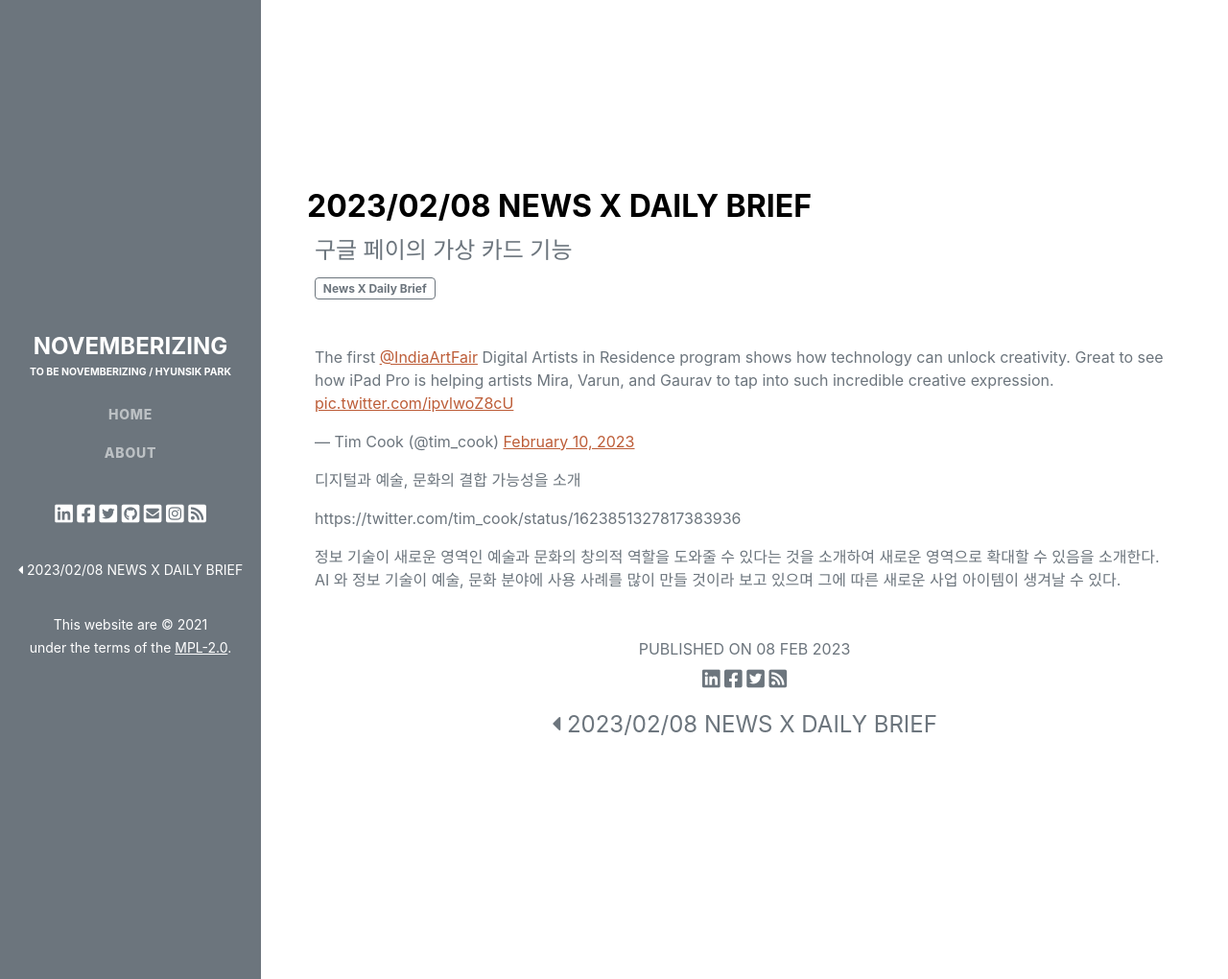
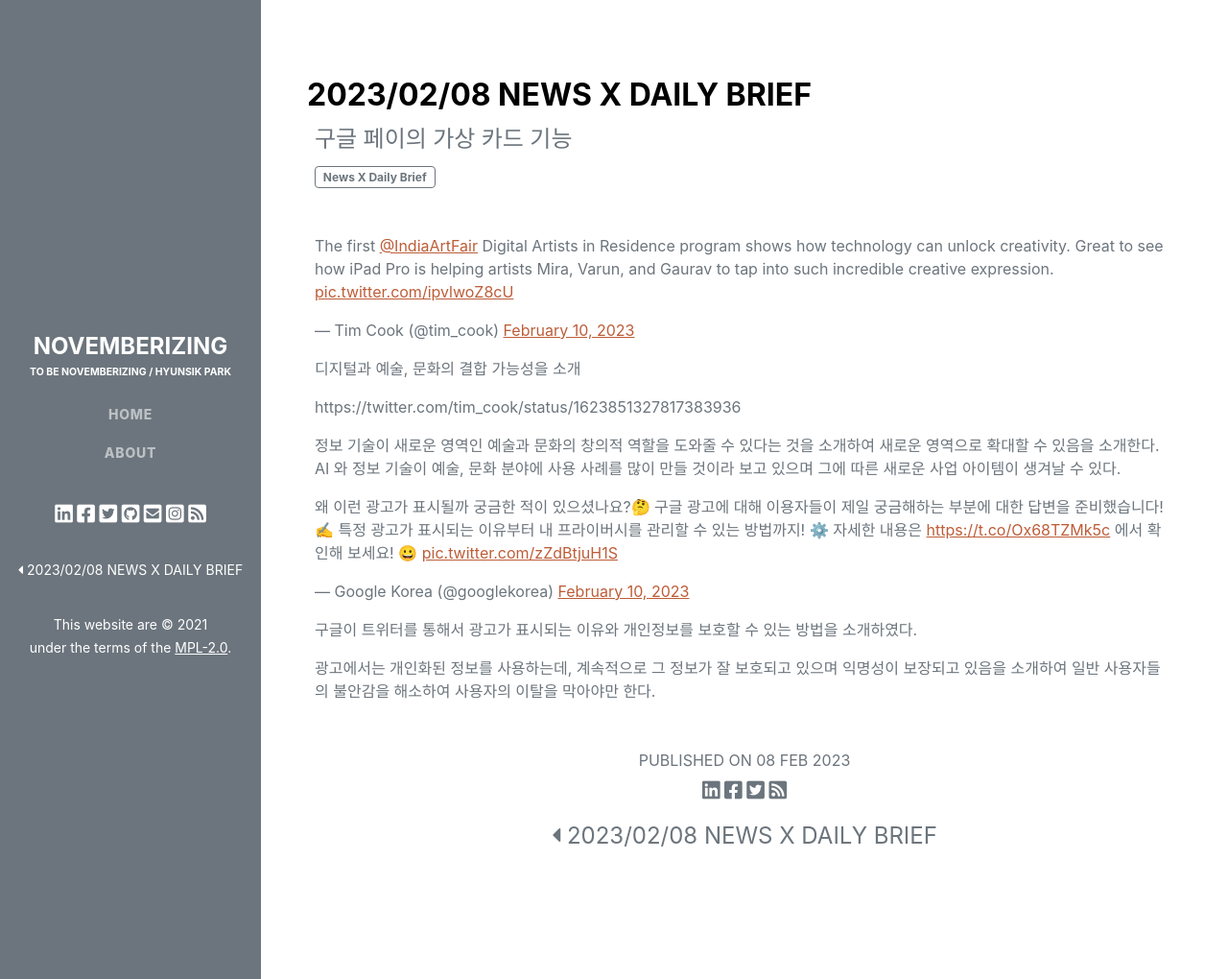
Before and after one commit to novemberizing/novemberizing.github.io, a Jekyll site: the page built from _posts/2023-02-10-TwitterBrief20230210.md, in a window 1280 px wide and 1020 px high. Shown: the whole window at 96% size. Built offline with Jekyll 4.4.1, drawn with Linux system fonts in a browser that asks for light colours; comment, search, counter and statistics services are not loaded.

Commit message:
업데이트

```diff
--- a/_posts/2023-02-10-TwitterBrief20230210.md
+++ b/_posts/2023-02-10-TwitterBrief20230210.md
@@ -17,3 +17,10 @@
 정보 기술이 새로운 영역인 예술과 문화의 창의적 역할을 도와줄 수 있다는 것을 소개하여
 새로운 영역으로 확대할 수 있음을 소개한다. AI 와 정보 기술이 예술, 문화 분야에 사용 사례를
 많이 만들 것이라 보고 있으며 그에 따른 새로운 사업 아이템이 생겨날 수 있다.
+
+<blockquote class="twitter-tweet"><p lang="ko" dir="ltr">왜 이런 광고가 표시될까 궁금한 적이 있으셨나요?🤔 구글 광고에 대해 이용자들이 제일 궁금해하는 부분에 대한 답변을 준비했습니다!✍️ 특정 광고가 표시되는 이유부터 내 프라이버시를 관리할 수 있는 방법까지! ⚙️ 자세한 내용은 <a href="https://t.co/Ox68TZMk5c">https://t.co/Ox68TZMk5c</a> 에서 확인해 보세요! 😀 <a href="https://t.co/zZdBtjuH1S">pic.twitter.com/zZdBtjuH1S</a></p>&mdash; Google Korea (@googlekorea) <a href="https://twitter.com/googlekorea/status/1623874632431603719?ref_src=twsrc%5Etfw">February 10, 2023</a></blockquote> <script async src="https://platform.twitter.com/widgets.js" charset="utf-8"></script>
+
+구글이 트위터를 통해서 광고가 표시되는 이유와 개인정보를 보호할 수 있는 방법을 소개하였다.
+
+광고에서는 개인화된 정보를 사용하는데, 계속적으로 그 정보가 잘 보호되고 있으며 익명성이
+보장되고 있음을 소개하여 일반 사용자들의 불안감을 해소하여 사용자의 이탈을 막아야만 한다.
```
